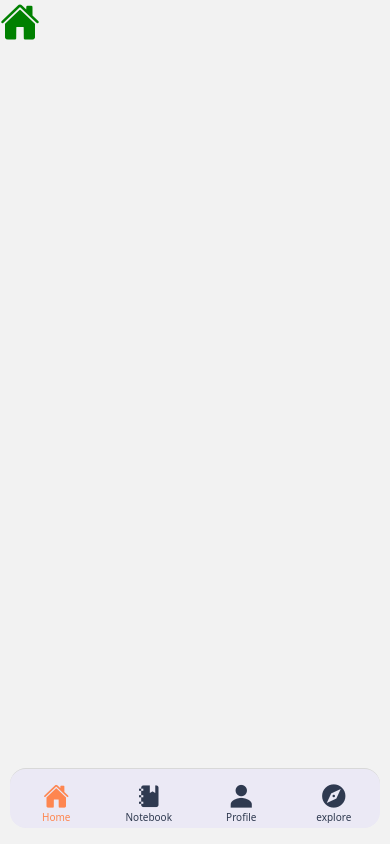
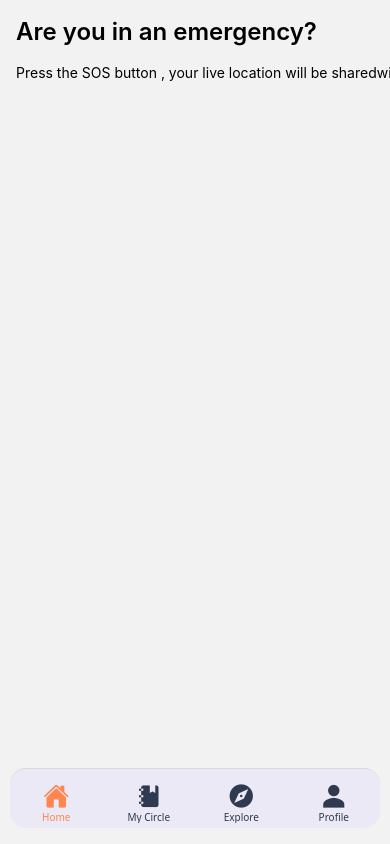
Before and after one commit to alisbaansari24/Emergency_Assist_Lite, a React Native app: screen /Home in a window 390 px wide. Built offline with nearby package versions, Linux system fonts and the light colour scheme.

Commit message:
working on home screen headers

```diff
--- a/src/navigation/BottomTabs.js
+++ b/src/navigation/BottomTabs.js
@@ -24,7 +24,7 @@ export default function BottomTabs() {
                     paddingTop: 8,
                     marginLeft: 10,
                     marginRight: 10,
-                    backgroundColor:'#ebe9f5'
+                    backgroundColor: '#ebe9f5'
 
                 },
             }}
@@ -43,11 +43,22 @@ export default function BottomTabs() {
                 }}
             />
             <Tab.Screen
-                name='Notebook'
+                name='My Circle'
                 component={HomeScreen}
                 options={{
                     tabBarIcon: ({ color }) => (
                         <MaterialCommunityIcons name="notebook" color={color} size={26} />
+                    )
+                }}
+            />
+
+
+            <Tab.Screen
+                name='Explore'
+                component={HomeScreen}
+                options={{
+                    tabBarIcon: ({ color }) => (
+                        <MaterialIcons name="explore" color={color} size={28} />
                     )
                 }}
             />
@@ -64,16 +75,6 @@ export default function BottomTabs() {
                     ),
                 }}
             />
-
-            <Tab.Screen
-                name='explore'
-                component={HomeScreen}
-                options={{
-                    tabBarIcon: ({ color }) => (
-                        <MaterialIcons name="explore" color={color} size={28} />
-                    )
-                }}
-            />
         </Tab.Navigator>
     )
 }
--- a/src/screens/HomeScreen.jsx
+++ b/src/screens/HomeScreen.jsx
@@ -1,7 +1,22 @@
-import Ionicons from 'react-native-vector-icons/Ionicons'
+import { Image, ScrollView, Text, View } from 'react-native'
 
 export default function HomeScreen() {
   return (
-    <Ionicons name="home" size={40} color="green" />
+
+    <ScrollView>
+      <View className='p-4'>
+        <View className='flex flex-row'>
+          <View className='gap-4'>
+            <Text className='text-2xl font-semibold'>
+              Are you in an emergency?
+            </Text>
+            <Text>
+              Press the SOS button , your live location will be sharedwith the nearest help center and your energency contacts.
+            </Text>
+          </View>
+          <Text>Image</Text>
+        </View>
+      </View>
+    </ScrollView>
   )
 }
```
